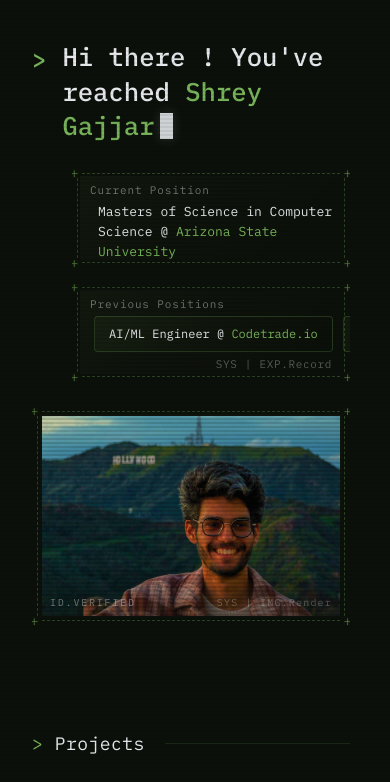
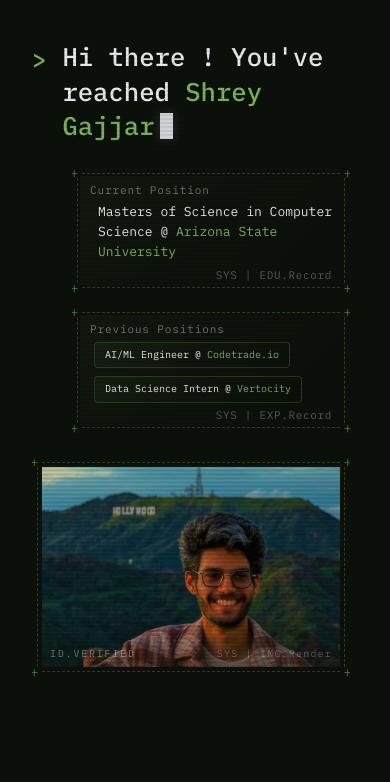
Before and after one commit to KEYS-A15/keys_portfolio, a Next.js app: page / in a window 390 px wide. Shown: the top 782 px of the page. Built offline with nearby package versions, Linux system fonts and the light colour scheme.

Commit message:
fix: responsive fixes for Previous Positions box on tablets
Adjust '.hud2-wrap', '.hud2-pill', and '.hud2-content' for better tablet layout.

Co-authored-by: SHREY GAJJAR <78949462+KEYS-A15@users.noreply.github.com>

```diff
--- a/app/globals.css
+++ b/app/globals.css
@@ -137,7 +137,7 @@ body {
   gap: 14px;
 }
 
-@media (min-width: 640px) {
+@media (min-width: 1024px) {
   .hud2-wrap {
     flex-direction: row;
     gap: 20px;
@@ -149,7 +149,7 @@ body {
   position: relative;
   min-height: 100px;
   flex: 1;
-  overflow: hidden;
+  min-width: 0;
 }
 
 /* ── Stage 1: single centered + ────── */
@@ -275,12 +275,12 @@ body {
 
 /* ── Content layer ─────────────────── */
 .hud2-content {
-  position: absolute;
-  inset: 0;
+  position: relative;
   z-index: 30;
   display: flex;
   flex-direction: column;
   padding: 14px 18px 10px;
+  min-height: 100px;
 }
 
 /* Label: top-left, small */
@@ -315,23 +315,29 @@ body {
   margin-top: 4px;
 }
 
-/* ── Multi-entry pill row ──────�����───── */
+/* ── Multi-entry pill row ──────────── */
 .hud2-pills {
   flex: 1;
   display: flex;
   align-items: center;
-  gap: 10px;
+  gap: 8px;
   padding: 0 4px;
+  flex-wrap: wrap;
+}
+
+@media (min-width: 1024px) {
+  .hud2-pills {
+    flex-wrap: nowrap;
+  }
 }
 
 .hud2-pill {
   position: relative;
-  flex: 1;
   display: flex;
   align-items: center;
   justify-content: center;
-  padding: 8px 14px;
-  font-size: 12px;
+  padding: 6px 12px;
+  font-size: 11px;
   line-height: 1.45;
   color: rgb(var(--fg));
   border: 1px solid rgb(var(--accent) / 0.22);
@@ -353,6 +359,15 @@ body {
     100% 100%;
   text-align: center;
   white-space: nowrap;
+  min-width: 0;
+}
+
+@media (max-width: 480px) {
+  .hud2-pill {
+    white-space: normal;
+    font-size: 10px;
+    padding: 5px 10px;
+  }
 }
 
 /* ── Inline mini cursor ────────────── */
```
